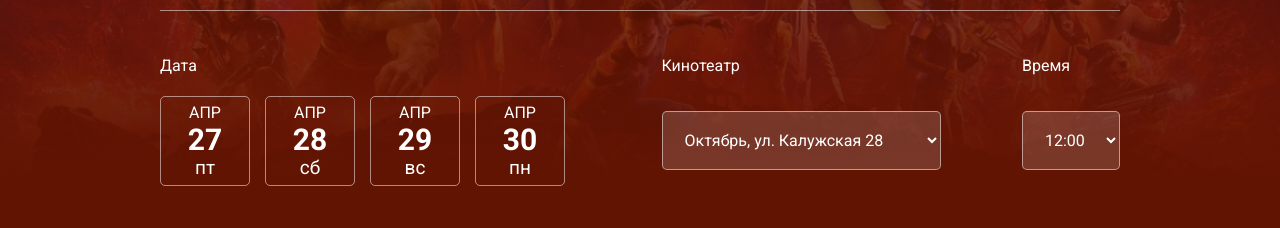
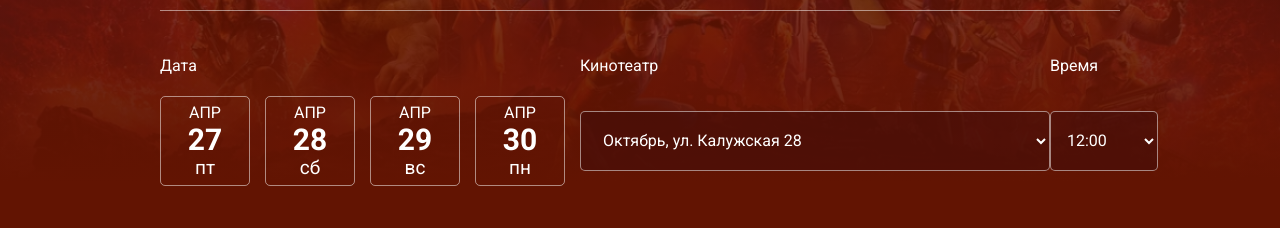
Before and after one commit to Alexphtt/cinema-project, a plain HTML site: page index.html in a window 1280 px wide. Shown: the part 572-800 px from the top of the page. Drawn offline with nearby package versions, Linux system fonts and the light colour scheme.

Commit message:
Итоговый результат

```diff
--- a/css/style.css
+++ b/css/style.css
@@ -154,17 +154,35 @@ body{
     color: #621402;
 }
 .select {
-    background: rgba(255, 255, 255, 0.15);
+    cursor: pointer;
+    margin-top:15px;
+    width: 108px;
+    height: 60px;
+    left: 1135px;
+    top: 678px;
+    min-width: 108px;
+    background: rgba(59, 11, 11, 0.473);
     border: 1px solid rgba(255, 255, 255, 0.5);
     border-radius: 5px;
-    color: #fff;
-    padding: 18px;
-    cursor: pointer;
-    margin-top: 15px;
+    color:white;
+    padding: 12px;
 }
 .select-cinema {
+    cursor: pointer;
+    margin-top:15px;
+    background: rgba(59, 11, 11, 0.473);
+    border: 1px solid rgba(255, 255, 255, 0.5);
+    border-radius: 5px;
     width: 470px;
+    height: 60px;
+    left: 635px;
+    top: 678px;
+    color:white;
+    padding: 18px;
+    min-width:470px;
 }
+
+
 .scheme {
     margin-bottom: 40px;
     background: rgba(36, 36, 36, 0.18);
```
